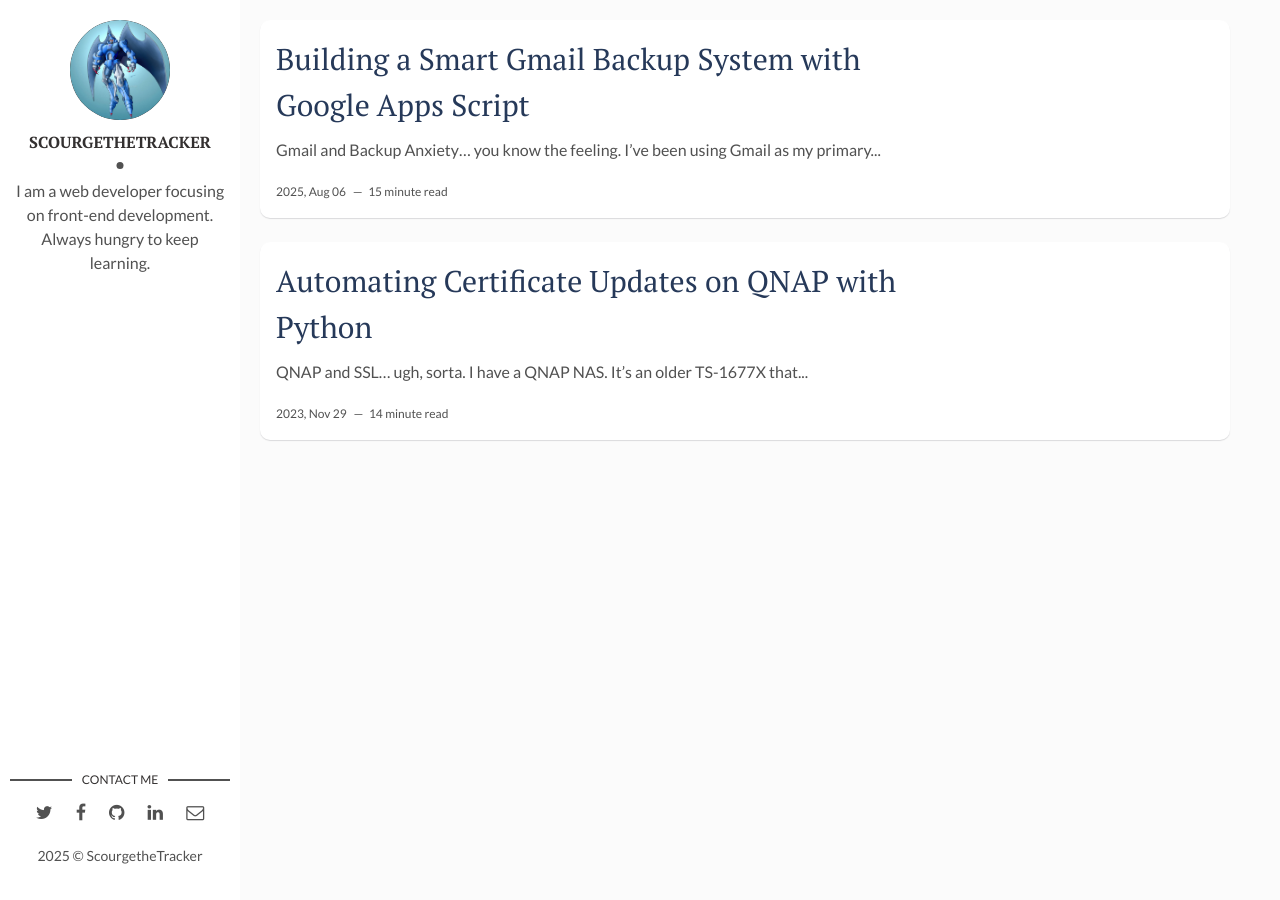
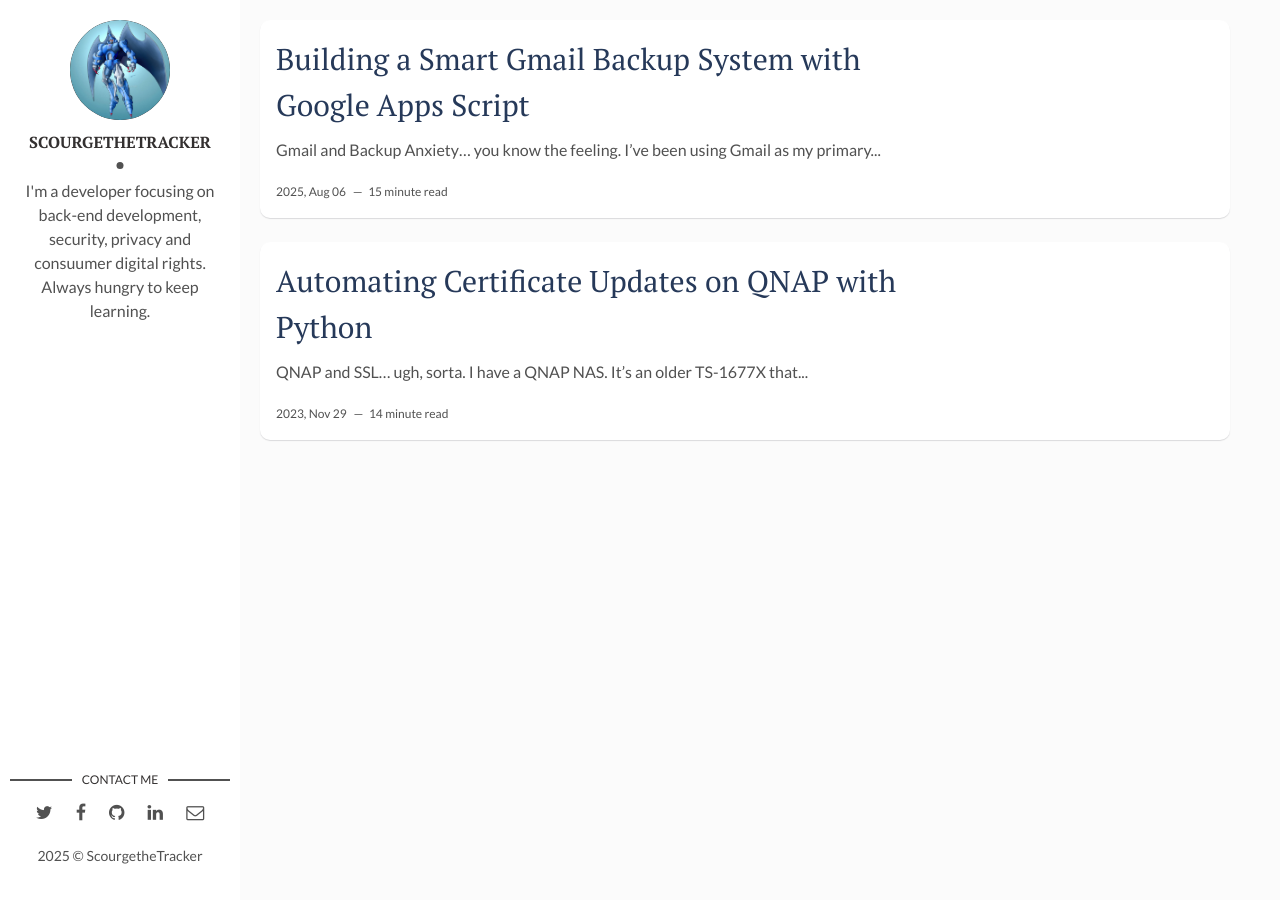
Before and after one commit to scourgethetracker/scourgethetracker.github.io, a Jekyll site: the page built from docs/index.html, in a window 1280 px wide. Built offline with Jekyll 4.4.1, drawn with Linux system fonts in a browser that asks for light colours; the list of posts is cut into pages by our own code.

Commit message:
update config

```diff
--- a/docs/_config.yml
+++ b/docs/_config.yml
@@ -9,7 +9,7 @@ site-twitter: #if your site has a twitter account, enter it here
 # Author Settings
 author: ScourgetheTracker # add your name
 author-img: scourge_the_tracker_by_wyn83.jpg # add your photo
-about-author: I am a web developer focusing on front-end development. Always hungry to keep learning. # add description
+about-author: I'm a developer focusing on back-end development, security, privacy and consuumer digital rights. Always hungry to keep learning. # add description
 social-twitter: # add your Twitter handle
 social-facebook: # add your Facebook handle
 social-github: scourgethetracker # add your Github handle
```
